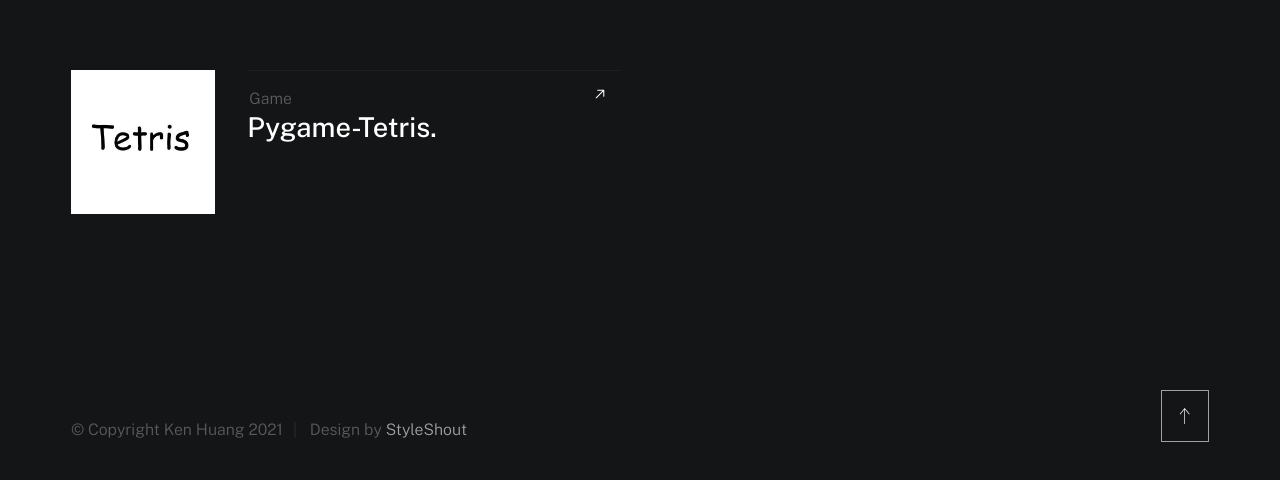
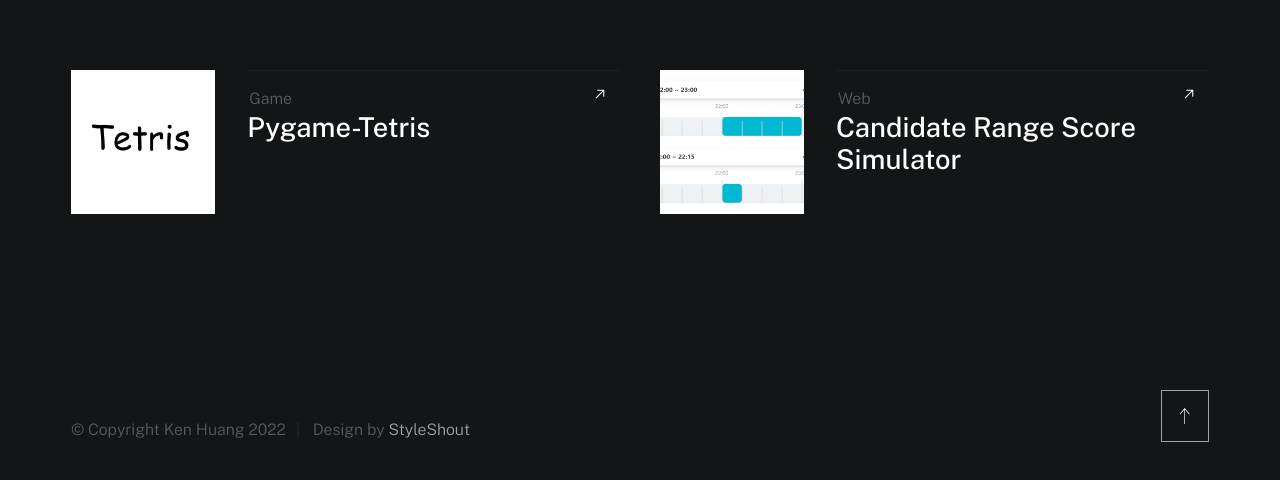
Before and after one commit to pandabb3356/pandabb3356.github.io, a plain HTML site: page index.html in a window 1280 px wide. Shown: the part 1226-1706 px from the top of the page. Drawn offline with nearby package versions, Linux system fonts and the light colour scheme; a web font is replaced by a local one.

Commit message:
add range-score-simulator project info.

```diff
--- a/index.html
+++ b/index.html
@@ -124,12 +124,11 @@
             </p>
 
             <ul class="folio-list row block-lg-one-half block-stack-on-1000">
-
                 <li class="folio-list__item column" data-animate-el>
-                    <a class="folio-list__item-link" href="#modal-01">
+                    <a class="folio-list__item-link" href="#modal-1">
                         <div class="folio-list__item-pic">
-                            <img src="theme/images/works/pygame-tetris.jpg"
-                                    srcset="theme/images/works/pygame-tetris.jpg 1x, theme/images/works/pygame-tetris@2x.jpg 2x"  alt="">
+                            <img src="/theme/images/works/pygame-tetris.jpg"
+                                    srcset="/theme/images/works/pygame-tetris.jpg 1x, /theme/images/works/pygame-tetris@2x.jpg 2x"  alt="">
                         </div>
 
                         <div class="folio-list__item-text">
@@ -137,7 +136,7 @@
                                 Game
                             </div>
                             <div class="folio-list__item-title">
-                                Pygame-Tetris.
+                                Pygame-Tetris
                             </div>
                         </div>
                     </a>
@@ -145,7 +144,26 @@
                         <svg width="15" height="15" viewBox="0 0 15 15" fill="none" xmlns="http://www.w3.org/2000/svg"><path d="M8.14645 3.14645C8.34171 2.95118 8.65829 2.95118 8.85355 3.14645L12.8536 7.14645C13.0488 7.34171 13.0488 7.65829 12.8536 7.85355L8.85355 11.8536C8.65829 12.0488 8.34171 12.0488 8.14645 11.8536C7.95118 11.6583 7.95118 11.3417 8.14645 11.1464L11.2929 8H2.5C2.22386 8 2 7.77614 2 7.5C2 7.22386 2.22386 7 2.5 7H11.2929L8.14645 3.85355C7.95118 3.65829 7.95118 3.34171 8.14645 3.14645Z" fill="currentColor" fill-rule="evenodd" clip-rule="evenodd"></path></svg>
                     </a>
                 </li> <!--end folio-list__item -->
+                <li class="folio-list__item column" data-animate-el>
+                    <a class="folio-list__item-link" href="#modal-2">
+                        <div class="folio-list__item-pic">
+                            <img src="/theme/images/works/score-simulator.jpg"
+                                    srcset="/theme/images/works/score-simulator.jpg 1x, /theme/images/works/score-simulator@2x.jpg 2x"  alt="">
+                        </div>
 
+                        <div class="folio-list__item-text">
+                            <div class="folio-list__item-cat">
+                                Web
+                            </div>
+                            <div class="folio-list__item-title">
+                                Candidate Range Score Simulator
+                            </div>
+                        </div>
+                    </a>
+                    <a class="folio-list__proj-link" href="https://github.com/pandabb3356/candidate-range-score-simulator" title="project link">
+                        <svg width="15" height="15" viewBox="0 0 15 15" fill="none" xmlns="http://www.w3.org/2000/svg"><path d="M8.14645 3.14645C8.34171 2.95118 8.65829 2.95118 8.85355 3.14645L12.8536 7.14645C13.0488 7.34171 13.0488 7.65829 12.8536 7.85355L8.85355 11.8536C8.65829 12.0488 8.34171 12.0488 8.14645 11.8536C7.95118 11.6583 7.95118 11.3417 8.14645 11.1464L11.2929 8H2.5C2.22386 8 2 7.77614 2 7.5C2 7.22386 2.22386 7 2.5 7H11.2929L8.14645 3.85355C7.95118 3.65829 7.95118 3.34171 8.14645 3.14645Z" fill="currentColor" fill-rule="evenodd" clip-rule="evenodd"></path></svg>
+                    </a>
+                </li> <!--end folio-list__item -->
             </ul> <!-- end folio-list -->
 
         </div> <!-- end column -->
@@ -153,9 +171,9 @@
 
         <!-- Modal Templates Popup
         -------------------------------------------- -->
-        <div id="modal-01" hidden>
+        <div id="modal-1" hidden>
             <div class="modal-popup">
-                <img src="theme/images/works/pygame-tetris.jpg" alt="">
+                <img src="/theme/images/works/pygame-tetris@2x.jpg" alt="">
 
                 <div class="modal-popup__desc">
                     <h5>Pygame-Tetris</h5>
@@ -167,6 +185,22 @@
                 </div>
 
                 <a href="https://github.com/pandabb3356/pygame-tetris" class="modal-popup__details">Project link</a>
+            </div>
+        </div> <!-- end modal -->
+        <div id="modal-2" hidden>
+            <div class="modal-popup">
+                <img src="/theme/images/works/score-simulator@2x.jpg" alt="">
+
+                <div class="modal-popup__desc">
+                    <h5>Candidate Range Score Simulator</h5>
+                    <p>The score of candidate range simulator by vue2</p>
+                    <ul class="modal-popup__cat">
+                        <li>vue2</li>
+                        <li>katex</li>
+                    </ul>
+                </div>
+
+                <a href="https://github.com/pandabb3356/candidate-range-score-simulator" class="modal-popup__details">Project link</a>
             </div>
         </div> <!-- end modal -->
 
@@ -181,7 +215,7 @@
 
     <div class="row">
         <div class="column ss-copyright">
-            <span>© Copyright Ken Huang 2021</span>
+            <span>© Copyright Ken Huang 2022</span>
             <span>Design by <a href="https://www.styleshout.com/">StyleShout</a></span>
         </div>
 
```
Also changed, not shown: theme/images/works/score-simulator.jpg (added), theme/images/works/score-simulator@2x.jpg (added).
